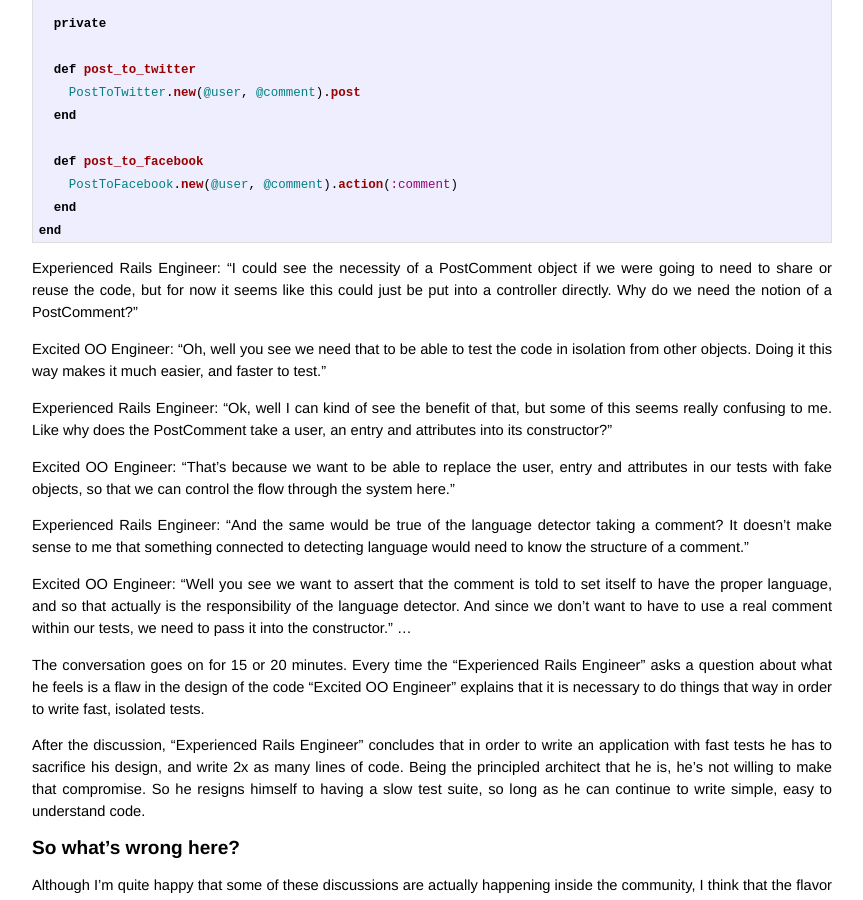
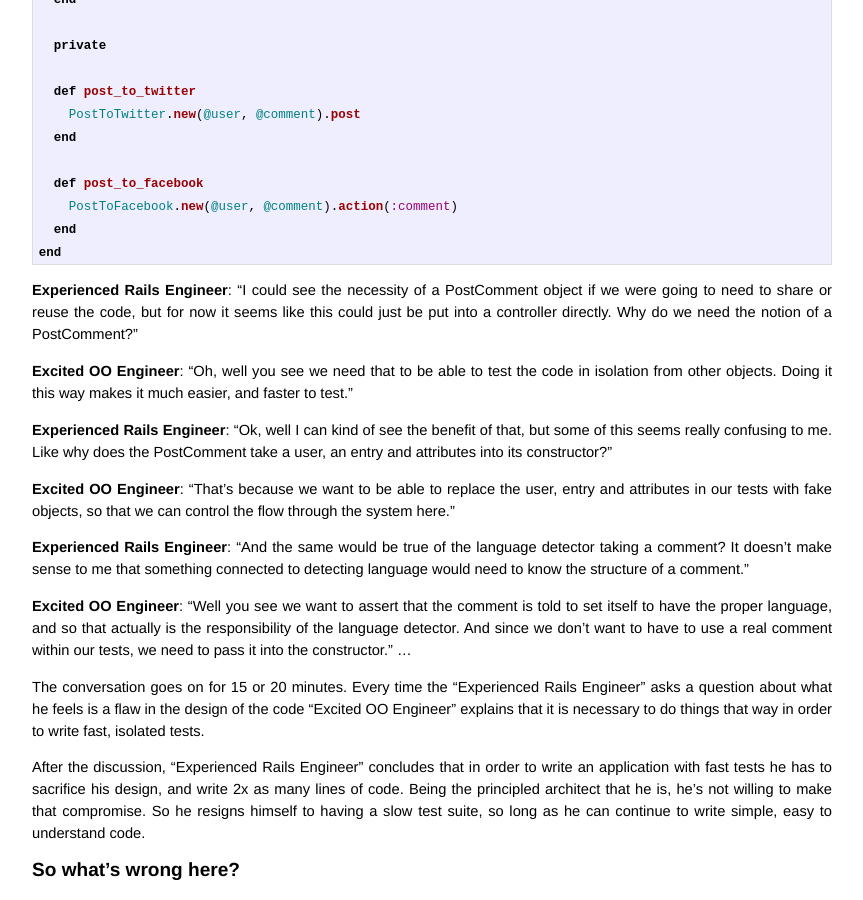
Before and after one commit to gmoeck/gmoeck.github.com, a Jekyll site: the page built from _posts/2012-07-09-dont-make-your-code-more-testable.markdown, in a window 1280 px wide and 900 px high, scrolled down 1436 px. Shown: the whole window, without its empty margins (208-1071 px from the left). Built offline with Jekyll 4.4.1, drawn with Linux system fonts in a browser that asks for light colours; Markdown is read by kramdown in place of the engine named in the settings; comment, search, counter and statistics services are not loaded; some of the changed text lies outside the part shown.

Commit message:
update formatting of last article

```diff
--- a/_posts/2012-07-09-dont-make-your-code-more-testable.markdown
+++ b/_posts/2012-07-09-dont-make-your-code-more-testable.markdown
@@ -43,19 +43,19 @@ understand the flow though the system he needs to read 5 different files rather
 than just one controller file. Unsure of why all this was necessary, he goes to
 talk to "Excited OO Engineer".
 
-Experienced Rails Engineer: "Hey, I have a couple of questions about some of
+**Experienced Rails Engineer**: "Hey, I have a couple of questions about some of
 the code on the new project, you got a sec?"
 
-Excited OO Engineer: "Sure, whats up?"
+**Excited OO Engineer**: "Sure, whats up?"
 
-Experienced Rails Engineer: "Well, as I was reading through the code, it seemed
+**Experienced Rails Engineer**: "Well, as I was reading through the code, it seemed
 like there was a lot of additional abstractions that didn't seem necessary to
 me, and I'd like to understand why we need it."
 
-Excited OO Engineer: "I'm not sure what you mean. Where do you feel like we've
+**Excited OO Engineer**: "I'm not sure what you mean. Where do you feel like we've
 over abstracted?"
 
-Experienced Rails Engineer: "Like for example, lets take a look at this
+**Experienced Rails Engineer**: "Like for example, lets take a look at this
 PostCommentClass:"
 
 {% highlight ruby %}
@@ -94,29 +94,29 @@ class PostComment
 end
 {% endhighlight %}
 
-Experienced Rails Engineer: "I could see the necessity of a PostComment object
+**Experienced Rails Engineer**: "I could see the necessity of a PostComment object
 if we were going to need to share or reuse the code, but for now it
 seems like this could just be put into a controller directly. Why do we need
 the notion of a PostComment?"
 
-Excited OO Engineer: "Oh, well you see we need that to be able to test the
+**Excited OO Engineer**: "Oh, well you see we need that to be able to test the
 code in isolation from other objects. Doing it this way makes it much easier,
 and faster to test."
 
-Experienced Rails Engineer: "Ok, well I can kind of see the benefit of that,
+**Experienced Rails Engineer**: "Ok, well I can kind of see the benefit of that,
 but some of this seems really confusing to me. Like why does the PostComment
 take a user, an entry and attributes into its constructor?"
 
-Excited OO Engineer: "That's because we want to be able to replace the user,
+**Excited OO Engineer**: "That's because we want to be able to replace the user,
 entry and attributes in our tests with fake objects, so that we can
 control the flow through the system here."
 
-Experienced Rails Engineer: "And the same would be true of the language
+**Experienced Rails Engineer**: "And the same would be true of the language
 detector taking a comment? It doesn't make sense to me that something
 connected to detecting language would need to know the structure of a
 comment."
 
-Excited OO Engineer: "Well you see we want to assert that the comment is
+**Excited OO Engineer**: "Well you see we want to assert that the comment is
 told to set itself to have the proper language, and so that actually is
 the responsibility of the language detector. And since we don't want to
 have to use a real comment within our tests, we need to pass it into the
```
